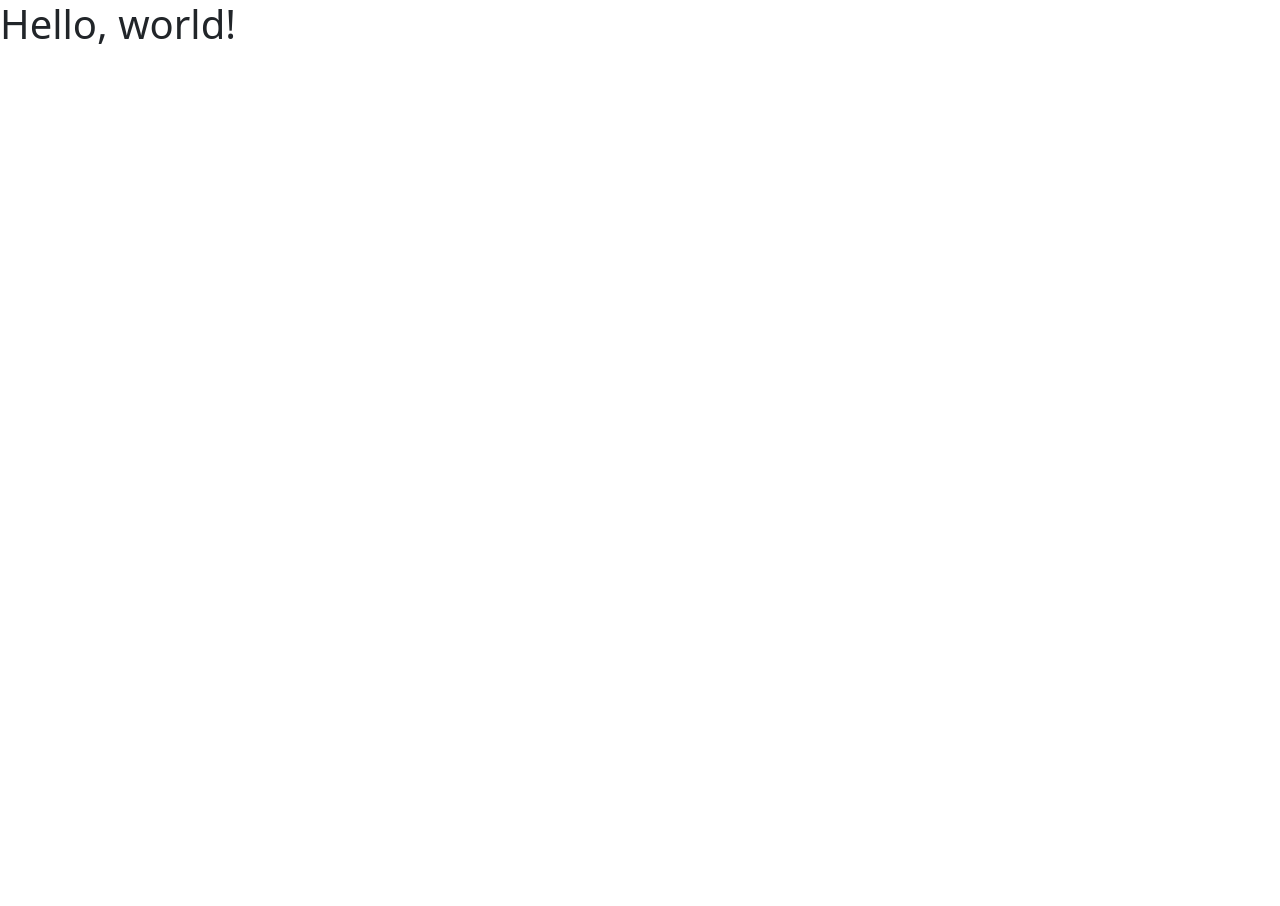
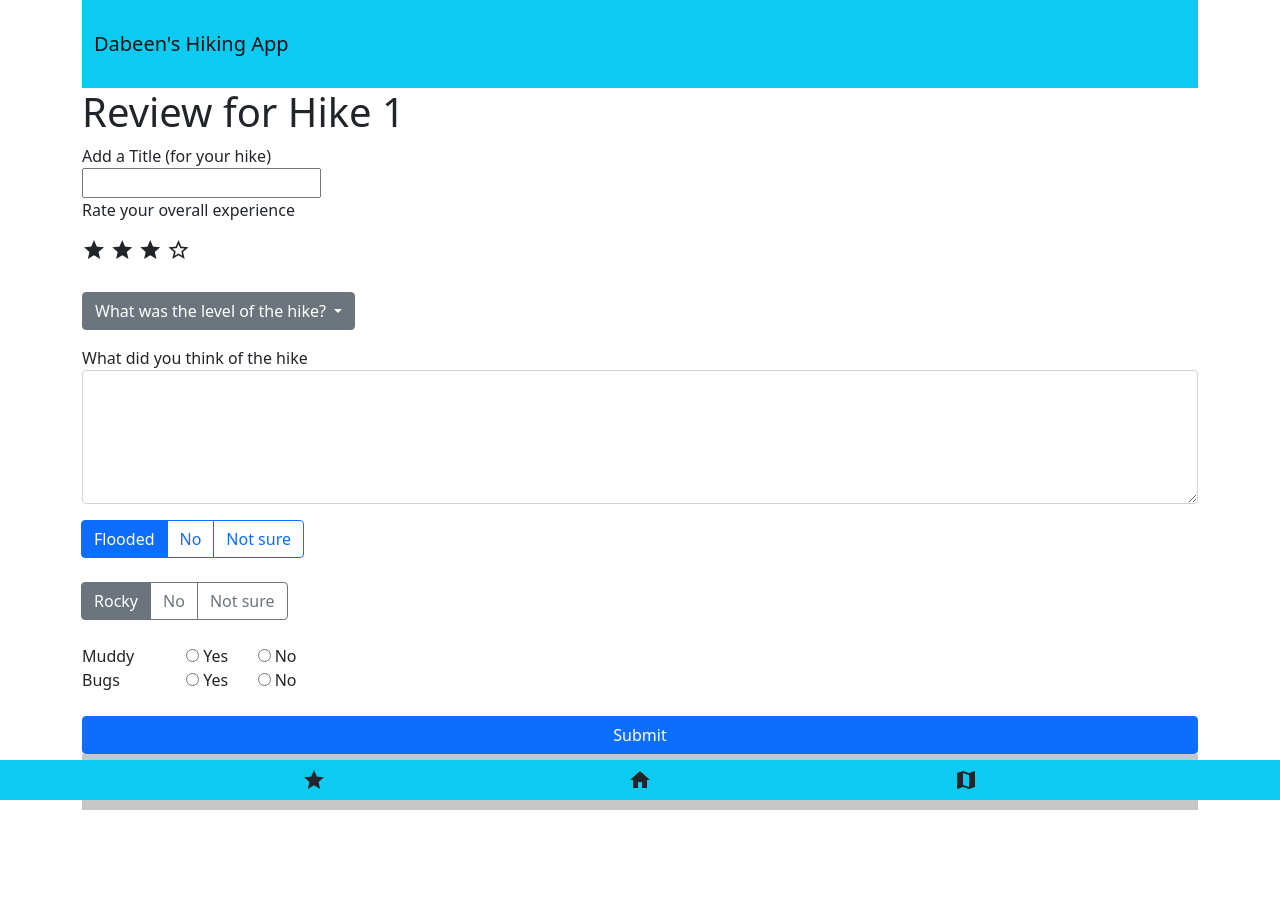
Before and after one commit to DabeenJung/jung_dabeen_demo06, a plain HTML site: page index.html in a window 1280 px wide. Before the commit the page ends 800 px from the top, so only its background shows below. Drawn offline with nearby package versions, Linux system fonts and the light colour scheme.

Commit message:
added new file

```diff
--- a/index.html
+++ b/index.html
@@ -12,8 +12,11 @@
     <meta name="viewport" content="width=device-width, initial-scale=1">
 
     <!-- Bootstrap CSS -->
-    <link href="https://cdn.jsdelivr.net/npm/bootstrap@5.0.2/dist/css/bootstrap.min.css" rel="stylesheet" integrity="sha384-EVSTQN3/azprG1Anm3QDgpJLIm9Nao0Yz1ztcQTwFspd3yD65VohhpuuCOmLASjC" crossorigin="anonymous">
+    <link href="https://cdn.jsdelivr.net/npm/bootstrap@5.0.2/dist/css/bootstrap.min.css" rel="stylesheet"
+        integrity="sha384-EVSTQN3/azprG1Anm3QDgpJLIm9Nao0Yz1ztcQTwFspd3yD65VohhpuuCOmLASjC" crossorigin="anonymous">
 
+    <!-- Google Icons (Material Design)-->
+    <link href="https://fonts.googleapis.com/icon?family=Material+Icons" rel="stylesheet">
 </head>
 
 <body>
@@ -22,14 +25,117 @@
     <!-- Your own HTML layout goes here -->
     <!------------------------------------>
 
-    <h1>Hello, world!</h1>
+    <div class='container'>
+        <nav class="navbar navbar-light bg-info">
+            <div class="container py-3">
+                <a class="navbar-brand" href="#">Dabeen's Hiking App</a>
+            </div>
+        </nav>
+
+
+        <h1>Review for Hike 1</h1>
+        <label for="">Add a Title (for your hike)</label>
+        <br>
+        <input type="text" id='hikeTitle'>
+
+        <p>Rate your overall experience</p>
+        <i class="material-icons">star</i>
+        <i class="material-icons">star</i>
+        <i class="material-icons">star</i>
+        <i class="material-icons">star_outline</i>
+
+        <br><br>
+        <div class="dropdown">
+            <button class="btn btn-secondary dropdown-toggle" type="button" id="dropdownMenu2" data-bs-toggle="dropdown"
+                aria-expanded="false">
+                What was the level of the hike?
+            </button>
+            <ul class="dropdown-menu" aria-labelledby="dropdownMenu2">
+                <li><button class="dropdown-item" type="button">Hard</button></li>
+                <li><button class="dropdown-item" type="button">Moderate</button></li>
+                <li><button class="dropdown-item" type="button">Easy</button></li>
+            </ul>
+        </div>
+
+        <div class="mb-3 mt-3">
+            <label for="comment">What did you think of the hike</label>
+            <textarea class="form-control" rows="5" id="comment" name="commenttext"></textarea>
+        </div>
+
+        <div class="btn-group" role="group" aria-label="Basic radio toggle button group">
+            <input type="radio" class="btn-check" name="btnradio_flooded" id="btnradio1" autocomplete="off" checked>
+            <label class="btn btn-outline-primary" for="btnradio1">Flooded</label>
+
+            <input type="radio" class="btn-check" name="btnradio_flooded" id="btnradio2" autocomplete="off">
+            <label class="btn btn-outline-primary" for="btnradio2">No</label>
+
+            <input type="radio" class="btn-check" name="btnradio_flooded" id="btnradio3" autocomplete="off">
+            <label class="btn btn-outline-primary" for="btnradio3">Not sure</label>
+        </div>
+
+        <br><br>
+        <div class="btn-group" role="group" aria-label="Basic radio toggle button group">
+            <input type="radio" class="btn-check" name="btnradio_rocky" id="btnradio1" autocomplete="off" checked>
+            <label class="btn btn-outline-secondary" for="btnradio1">Rocky</label>
+
+            <input type="radio" class="btn-check" name="btnradio_rocky" id="btnradio2" autocomplete="off">
+            <label class="btn btn-outline-secondary" for="btnradio2">No</label>
+
+            <input type="radio" class="btn-check" name="btnradio_rocky" id="btnradio3" autocomplete="off">
+            <label class="btn btn-outline-secondary" for="btnradio3">Not sure</label>
+        </div>
+
+        <br><br>
+        <div id="group1">
+            <label style="width: 100px;">Muddy</label>
+            <input type="radio" value="val1" name="group1">
+            <label style="width: 50px;">Yes</label>
+            <input type="radio" value="val2" name="group1">
+            <label style="width: 50px;">No</label>
+        </div>
+
+        <div id="group1">
+            <label style="width: 100px;">Bugs</label>
+            <input type="radio" value="val1" name="group1">
+            <label style="width: 50px;">Yes</label>
+            <input type="radio" value="val2" name="group1">
+            <label style="width: 50px;">No</label>
+        </div>
+
+        <br>
+        <div class="d-grid gap-2">
+            <button class="btn btn-primary" type="button">Submit</button>
+        </div>
+
+        <footer class="bg-light text-center text-lg-start">
+            <!-- Copyright -->
+            <div class="text-center py-3" style="background-color: rgba(0, 0, 0, 0.2);">
+                © 2020 Copyright:
+                <a class="text-dark" href="https://mdbootstrap.com/">COMP1800 Demo</a>
+            </div>
+            <!-- Copyright -->
+        </footer>
+
+        <div class="text-center py-5">
+        </div>
+
+        <footer class="navbar justify-content-evenly bg-info fixed-bottom">
+            <i class="material-icons">star</i>
+            <i class="material-icons">home</i>
+            <i class="material-icons">map</i>
+        </footer>
+    </div>
+
+
 
     <!--------------------------------------------------->
     <!-- Your Javascript Libraries and scripts go here -->
     <!--------------------------------------------------->
 
     <!-- Option 1: Bootstrap Bundle with Popper -->
-    <script src="https://cdn.jsdelivr.net/npm/bootstrap@5.0.2/dist/js/bootstrap.bundle.min.js" integrity="sha384-MrcW6ZMFYlzcLA8Nl+NtUVF0sA7MsXsP1UyJoMp4YLEuNSfAP+JcXn/tWtIaxVXM" crossorigin="anonymous"></script>
+    <script src="https://cdn.jsdelivr.net/npm/bootstrap@5.0.2/dist/js/bootstrap.bundle.min.js"
+        integrity="sha384-MrcW6ZMFYlzcLA8Nl+NtUVF0sA7MsXsP1UyJoMp4YLEuNSfAP+JcXn/tWtIaxVXM"
+        crossorigin="anonymous"></script>
 
 </body>
 
```
